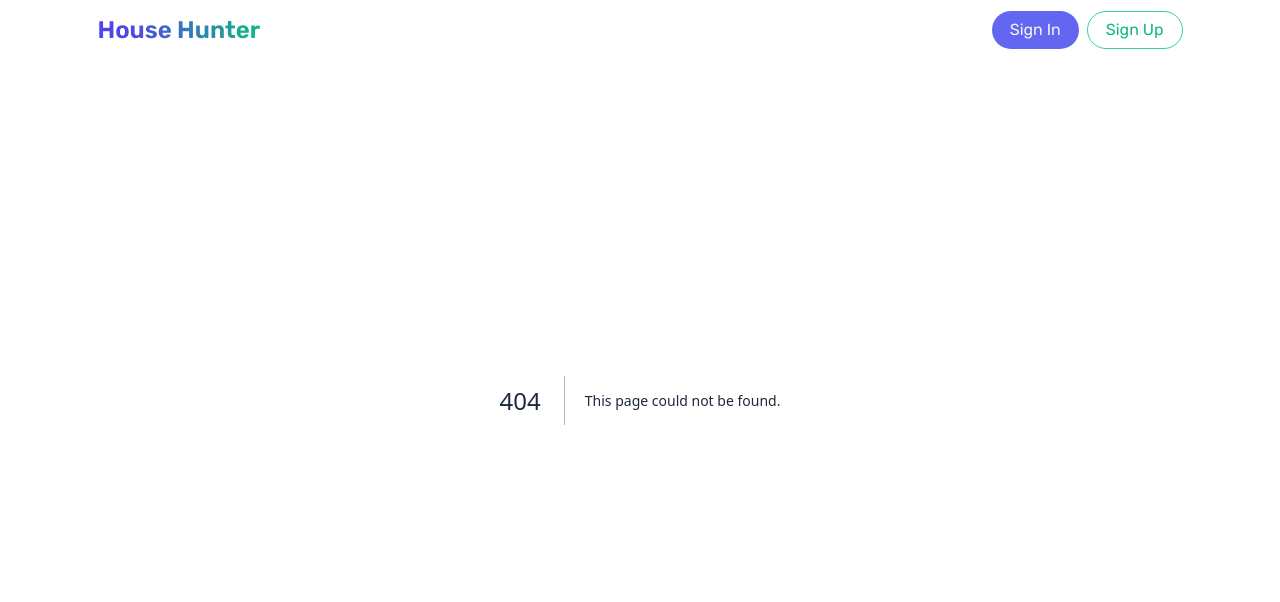
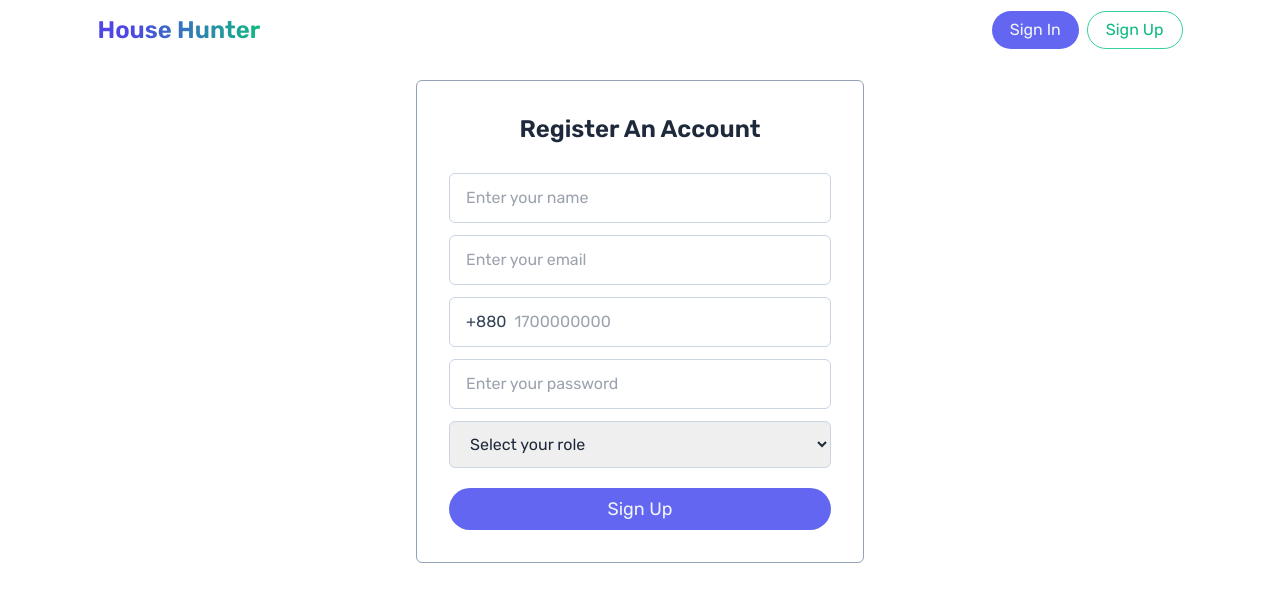
Before and after one commit to junayed-code/house-hunter, a Next.js app: page /register in a window 1280 px wide. Before the commit this address had no page. Shown: the top 602 px of the page. Built offline with nearby package versions, Linux system fonts and the light colour scheme.

Commit message:
Create user register page

```diff
--- /dev/null
+++ b/src/app/register/page.tsx
@@ -0,0 +1,18 @@
+import RegisterForm from "@/components/RegisterForm";
+
+function Register() {
+  return (
+    <main className="mt-[80px]">
+      <div className="container">
+        <div className="max-w-md mx-auto border border-slate-400 rounded-md p-8">
+          <h3 className="text-2xl text-center font-semibold mb-5 md:mb-7">
+            Register An Account
+          </h3>
+          <RegisterForm />
+        </div>
+      </div>
+    </main>
+  );
+}
+
+export default Register;
```
